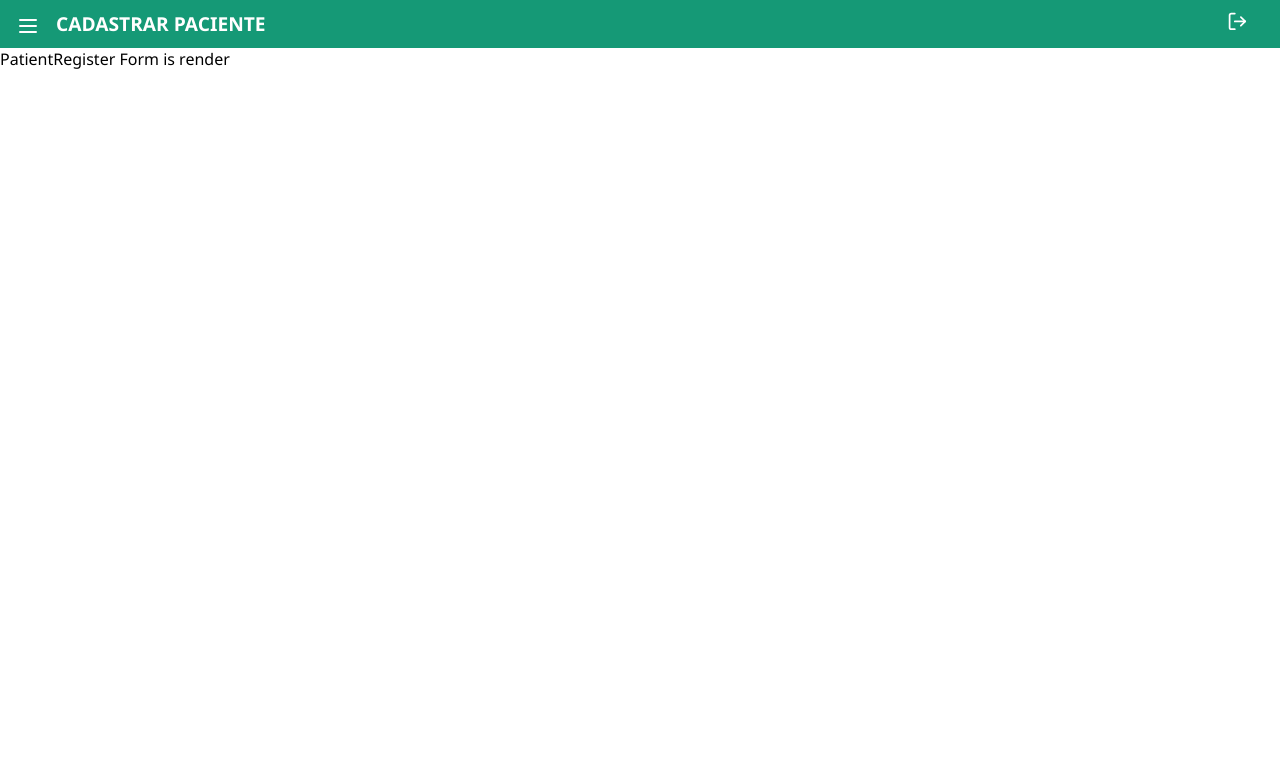
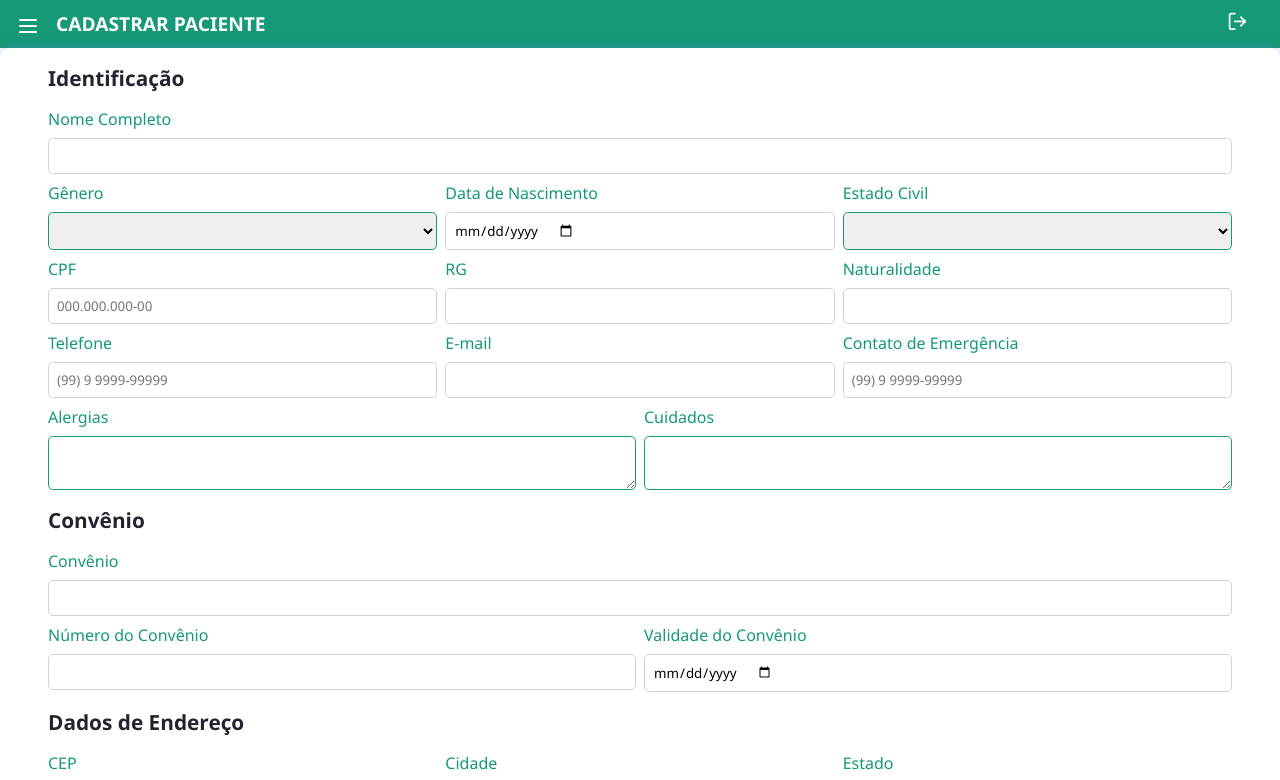
Before and after one commit to febessg/LabMedical, a React (Vite) app: page /patient-register in a window 1280 px wide. Shown: the top 780 px of the page. Built offline with nearby package versions, Linux system fonts and the light colour scheme; some icons are missing.

Commit message:
Estilizando formulário de cadastro de paciente

```diff
--- a/src/components/Form/PatientRegister/PatientRegister.component.jsx
+++ b/src/components/Form/PatientRegister/PatientRegister.component.jsx
@@ -1,7 +1,69 @@
+import { InputComponent } from "../Input/Input.component";
+import * as Styled from './PatientRegister.style';
+
 export const FormPatientRegisterComponent = () => {
+    const gender = [
+        { value: 'opt1', label: 'Feminino'},
+        {value: 'opt2',label: 'Masculino'}
+    ]
+
+    const maritalStatus = [
+        { value: 'opt1', label: 'Solteiro'},
+        {value: 'opt2', label: 'Casado'},
+        {value: 'opt3', label: 'Divorciado'},
+        {value: 'opt4', label: 'Viúvo'},
+        {value: 'opt5', label: 'União estável'}
+    ]
     return (
-        <>
-            <p>PatientRegister Form is render</p>
-        </>
+        <Styled.Form>
+            <Styled.InputGroup className="InputGroup">
+                <Styled.Titles>Identificação</Styled.Titles>
+                <InputComponent label='Nome Completo' id='fullName' type='text'/>
+                <Styled.InputRow className="InputRow">
+                    <InputComponent label='Gênero' id='gender' type='select' options={gender}/>
+                    <InputComponent label='Data de Nascimento' id='birthDate' type='date'/>
+                    <InputComponent label='Estado Civil' id='maritalStatus' type='select' options={maritalStatus}/>
+                </Styled.InputRow>
+                <Styled.InputRow className="InputRow">
+                    <InputComponent label='CPF' id='cpf' type='text' placeholder='000.000.000-00'/>
+                    <InputComponent label='RG' id='rg' type='text'/>
+                    <InputComponent label='Naturalidade' id='nationality' type='text'/>
+                </Styled.InputRow>
+                <Styled.InputRow className="InputRow">
+                    <InputComponent label='Telefone' id='phoneNumber' type='text' placeholder='(99) 9 9999-99999'/>
+                    <InputComponent label='E-mail' id='email' type='email'/>
+                    <InputComponent label='Contato de Emergência' id='emergencyContact' type='text' placeholder='(99) 9 9999-99999'/>
+                </Styled.InputRow>
+                <Styled.InputRow className="InputRow">
+                    <InputComponent label='Alergias' id='allergies' type='textarea'/>
+                    <InputComponent label='Cuidados' id='specialCares' type='textarea'/>
+                </Styled.InputRow>
+            </Styled.InputGroup>
+            <Styled.InputGroup className="InputGroup">
+                <Styled.Titles>Convênio</Styled.Titles>
+                <InputComponent label='Convênio' id='insurance' type='text'/>
+                <Styled.InputRow>
+                    <InputComponent label='Número do Convênio' id='insuranceNumber' type='text'/>
+                    <InputComponent label='Validade do Convênio' id='insuranceValidity' type='date'/>
+                </Styled.InputRow>
+            </Styled.InputGroup>
+            <Styled.InputGroup className="InputGroup">
+                <Styled.Titles>Dados de Endereço</Styled.Titles>
+                <Styled.InputRow>
+                    <InputComponent label='CEP' id='cep' type='text'/>
+                    <InputComponent label='Cidade' id='city' type='text'/>
+                    <InputComponent label='Estado' id='state' type='text'/>
+                </Styled.InputRow>
+                <Styled.InputRow>
+                    <InputComponent label='Logradouro' id='place' type='text'/>
+                    <InputComponent label='Número' id='number' type='text'/>
+                </Styled.InputRow>
+                <Styled.InputRow>
+                    <InputComponent label='Complemento' id='complement' type='text'/>
+                    <InputComponent label='Bairro' id='neighborhood' type='text'/>
+                </Styled.InputRow>
+                <InputComponent label='Ponto de Referência' id='reference' type='text'/>
+            </Styled.InputGroup>
+        </Styled.Form>
     )
 }
--- /dev/null
+++ b/src/components/Form/PatientRegister/PatientRegister.style.jsx
@@ -0,0 +1,29 @@
+import styled from 'styled-components';
+
+export const Form = styled.div`
+    border-radius: 10px;
+    background-color: #FFF;
+    box-shadow: 0px 0px 10px 2px rgba(82, 129, 220, 0.25);
+    width: 100%;
+    box-sizing: border-box;
+`
+
+export const InputGroup = styled.div`
+    display: flex;
+    flex-direction: column;
+    gap: 0.5rem;
+    padding: 0 3rem;
+`
+
+export const Titles = styled.h3`
+    color: #25232F;
+    font-weight: 700;
+    font-size: 1.3rem;
+    margin-top: 1rem;
+    margin-bottom: 0.5rem;
+`
+export const InputRow = styled.div`
+    display: flex;
+    flex-direction: row;
+    gap: 0.5rem;
+`
```
